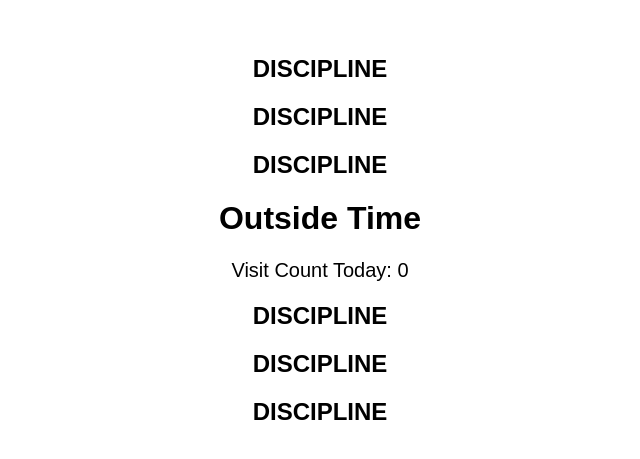
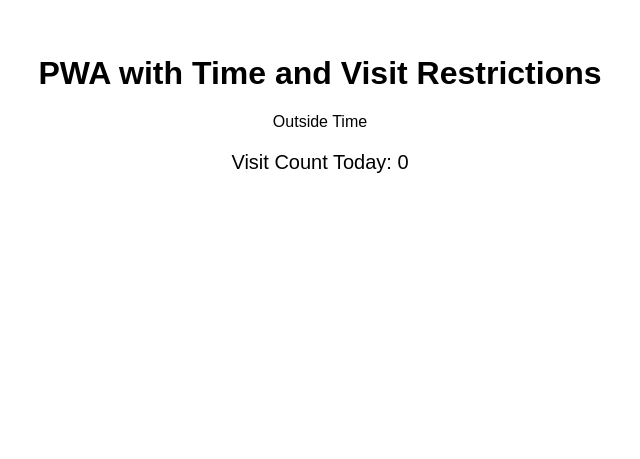
Before and after one commit to JackHKG/To-Stake, a plain HTML site: page index.html in a window 1280 px wide. Shown: the part 201-660 px from the top of the page, without its empty margins (320-960 px from the left). Drawn offline with Linux system fonts and the light colour scheme.

Commit message:
Update index.html

```diff
--- a/index.html
+++ b/index.html
@@ -21,15 +21,12 @@
     </style>
 </head>
 <body>
-    <h2>DISCIPLINE</h2>
-    <h2>DISCIPLINE</h2>
-    <h2>DISCIPLINE</h2>
-    <h1> <div id="message"></div> </h1>
-
+    <h1>PWA with Time and Visit Restrictions</h1>
+    <div id="message">Outside Time</div>
+    <div id="counter"></div>
     <div class="button-container">
-        <center> <button id="visit-button" style="display:none;" onclick="visitStake()">Go to Stake</button> </center>
+        <button id="visit-button" style="display:none;">Go to Stake</button>
     </div>
-    <div id="counter"></div>
     <script src="app.js"></script>
     <script>
         if ('serviceWorker' in navigator) {
@@ -42,8 +39,5 @@
             });
         }
     </script>
-    <h2>DISCIPLINE</h2>
-    <h2>DISCIPLINE</h2>
-    <h2>DISCIPLINE</h2>
 </body>
 </html>
```
